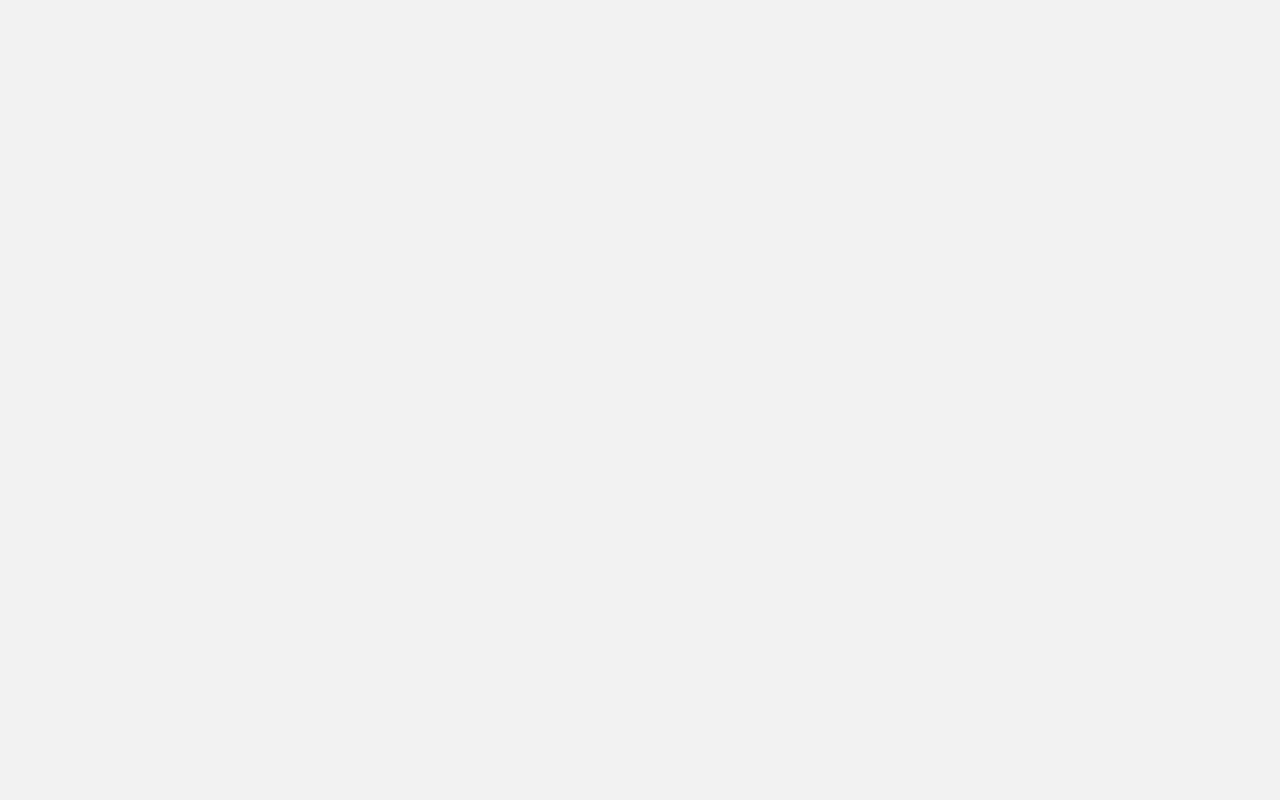
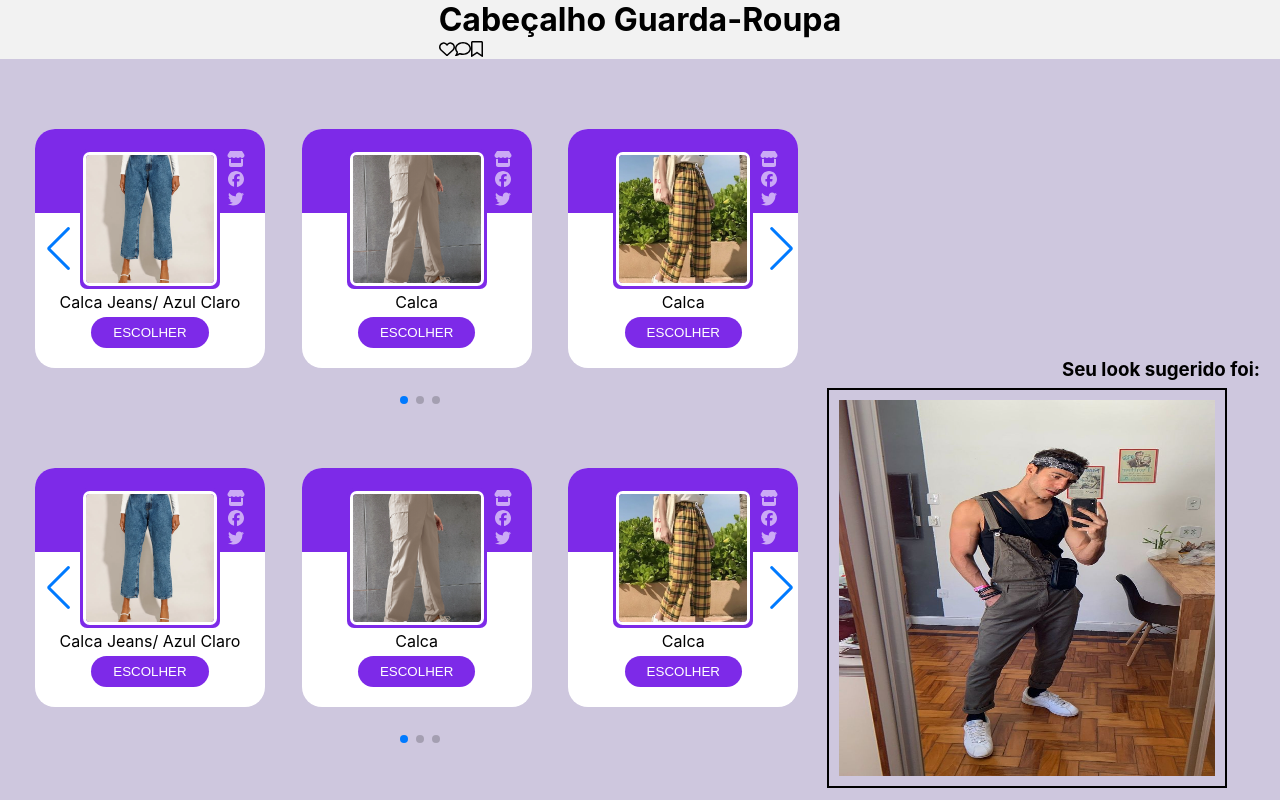
Before and after one commit to Yasmins2s2/projeto-integrador-front-end, a React (Create React App) app: page /GuardaRoupa in a window 1280 px wide. Before the commit this address had no page. Shown: the top 800 px of the page. Built offline with nearby package versions, Linux system fonts and the light colour scheme; a web font is replaced by a local one.

Commit message:
semifinal carrossel

```diff
--- a/src/App.tsx
+++ b/src/App.tsx
@@ -4,7 +4,9 @@
 import CadsatroGuardaRoupa from './CadastroGuardaRoupa';
 import Cadastrar from './components/Cadastrar';
 import Feed from './components/Feed';
+import CabecalhoFeed from './components/Cabecalhofeed';
 import CarrosselGr from './components/CarrosselGr';
+import GuardaRoupa from './components/GuardaRoupa';
 import LoginSite from './components/LoginSite';
 import Eldes from './Eldes';
 
@@ -17,7 +19,9 @@
           <Route path='/login' element={<LoginSite/>} />
           <Route path='/cadastrar' element={<Cadastrar/>} />
           <Route path='/feed' element={<Feed />} />
+          <Route path='/CabecalhoFeed' element={<CabecalhoFeed />}/>
           <Route path='/CarrosselGr' element={<CarrosselGr />}/>
+          <Route path='/GuardaRoupa' element={<GuardaRoupa/>}/>
           <Route path='/cadastro-guarda-roupa' element={<CadsatroGuardaRoupa />} />
         </Routes>
       </BrowserRouter>
--- a/src/components/Cabecalhofeed.css
+++ b/src/components/Cabecalhofeed.css
@@ -27,7 +27,11 @@
     background-color: aqua;
     padding: 50px;
 }
-.icones2{
+.foto1{
+    width:700px ;
+    height: 500px;
+}
+.icones3{
     padding: 10px;
 
 }
--- a/src/components/Cabecalhofeed.tsx
+++ b/src/components/Cabecalhofeed.tsx
@@ -41,7 +41,7 @@
        </main>
        <footer>
          Rodapé
-         <div className='icones2'>
+         <div className='icones3'>
             <FontAwesomeIcon icon={faHouseChimney} />
             <FontAwesomeIcon icon={faMagnifyingGlass} />
             <FontAwesomeIcon icon={faWandMagicSparkles} />
--- a/src/components/Cadastrar.css
+++ b/src/components/Cadastrar.css
@@ -2,7 +2,6 @@
 .main-cadastrar{
     flex-grow: 1;
     width: 100vw;
-
     background: #c3bad8c4;
     display: flex;
     justify-content: center;
--- a/src/components/CarrosselGr.css
+++ b/src/components/CarrosselGr.css
@@ -1,14 +1,9 @@
-.main-guardaroupa{
-    flex-grow: 1;
-    display: flex;
 
-}
 .carrossel-left{
     margin-right: auto;
-    flex-grow: 1;
+    width: 400px !important;
 }
 body{
-    height: 100vh;
     display: flex;
     align-items: center;
     justify-content: center;
@@ -17,7 +12,7 @@
 section .card .image {
     height: 140px;
     width: 140px;
-    border-radius: 50%;
+    border-radius: 5%;
     padding: 3px;
     background: #7d2ae8;
 }
@@ -26,40 +21,36 @@
     height: 100%;
     width: 100%;
     object-fit: cover;
-    border-radius: 50%;
+    border-radius: 5%;
     border: 3px solid #fff;
 }
 .card{
     position: relative;
     border-radius: 20px;
     background: #fff;
-    margin: 15px 0;
+    margin: 50px 0;
     width: 230px;
 }
 .card::before{
     content: "";
     position: absolute;
-    height:55%;
+    height:35%;
     width:100%;
     background: #7d2ae8;
     border-radius: 20px 20px 0 0;
 }
-.card{
-    margin-right: 0;
-    margin-left: 25px;
-}
+
 .card .card-content{
-
     display: flex;
     flex-direction: column;
     align-items: center;
-    padding: 30px;
+    padding: 20px;
     position: relative;
     z-index: 100;
 }
 .card .media-icons{
     position: absolute;
-    top: 10px;
+    top: 20px;
     right: 20px;
     display: flex;
     flex-direction: column;
@@ -68,10 +59,10 @@
 .card .media-icons i{
     color: #fff;
     opacity: 0.6;
-    margin-top: 10px;
     transition: all 0.3s ease;
     cursor: pointer;
 }
+
 
 .card .media-icons i:hover{
     opacity: 1;
@@ -80,14 +71,14 @@
     display: flex;
     flex-direction: column;
     align-items: center;
-    margin-top: 10px;
+    margin-top: 3px;
     color: black;
 }
 .card .button{
     width: 100%;
     display: flex;
     justify-content: space-around;
-    margin-top: 20px;
+    margin-top: 5px;
 
 }
 .card .button button{
@@ -109,7 +100,7 @@
 */
 
 .painel-swipers {
-    width: 900px;
+    width:770px;
     justify-content: left;
     align-content: left;
     position: relative;
@@ -119,12 +110,3 @@
     width: 100%;
     height: auto;
 }
-.carrossel-right{
-    flex-grow: 1;
-    justify-content: center;
-    align-items: center;
-}
-.Borda-look{
-    border: 5px solid rgba(32, 32, 32, 0.555);
-    padding: 50px;
-}
--- a/src/components/CarrosselGr.tsx
+++ b/src/components/CarrosselGr.tsx
@@ -18,7 +18,7 @@
 const CarrosselGr = function() {
     return(
         <>
-        <div className="main-guardaroupa" >
+
         <div className="carrossel-left">
             <div className="painel-swipers">
                     <Swiper
@@ -44,7 +44,7 @@
                                                     <img src={img1} alt="" />
                                                 </div>
                                                 <div className="media-icons">
-                                                <i> <FontAwesomeIcon icon={faStore} /></i>
+                                                <i className="store"> <FontAwesomeIcon icon={faStore} /></i>
                                                     <i> <FontAwesomeIcon icon={faFacebook} /></i>
                                                     <i><FontAwesomeIcon icon={faTwitter} /></i>
                                                 </div>
@@ -70,7 +70,7 @@
                                                     <img src={calca2} alt="" />
                                                 </div>
                                                 <div className="media-icons">
-                                                <i> <FontAwesomeIcon icon={faStore} /></i>
+                                                <i className="store"> <FontAwesomeIcon icon={faStore} /></i>
                                                     <i> <FontAwesomeIcon icon={faFacebook} /></i>
                                                     <i><FontAwesomeIcon icon={faTwitter} /></i>
                                                 </div>
@@ -96,7 +96,7 @@
                                                     <img src={calca3} alt="" />
                                                 </div>
                                                 <div className="media-icons">
-                                                <i> <FontAwesomeIcon icon={faStore} /></i>
+                                                <i className="store"> <FontAwesomeIcon icon={faStore} /></i>
                                                     <i> <FontAwesomeIcon icon={faFacebook} /></i>
                                                     <i><FontAwesomeIcon icon={faTwitter} /></i>
                                                 </div>
@@ -122,7 +122,7 @@
                                                     <img src={calca4} alt="" />
                                                 </div>
                                                 <div className="media-icons">
-                                                <i> <FontAwesomeIcon icon={faStore} /></i>
+                                                <i className="store"> <FontAwesomeIcon icon={faStore} /></i>
                                                     <i> <FontAwesomeIcon icon={faFacebook} /></i>
                                                     <i><FontAwesomeIcon icon={faTwitter} /></i>
                                                 </div>
@@ -148,7 +148,7 @@
                                                     <img src={img1} alt="" />
                                                 </div>
                                                 <div className="media-icons">
-                                                <i> <FontAwesomeIcon icon={faStore} /></i>
+                                                <i className="store"> <FontAwesomeIcon icon={faStore} /></i>
                                                     <i> <FontAwesomeIcon icon={faFacebook} /></i>
                                                     <i><FontAwesomeIcon icon={faTwitter} /></i>
                                                 </div>
@@ -174,7 +174,7 @@
                                                     <img src={img1} alt="" />
                                                 </div>
                                                 <div className="media-icons">
-                                                <i> <FontAwesomeIcon icon={faStore} /></i>
+                                                <i className="store"> <FontAwesomeIcon icon={faStore} /></i>
                                                     <i> <FontAwesomeIcon icon={faFacebook} /></i>
                                                     <i><FontAwesomeIcon icon={faTwitter} /></i>
                                                 </div>
@@ -200,7 +200,7 @@
                                                     <img src={img1} alt="" />
                                                 </div>
                                                 <div className="media-icons">
-                                                <i> <FontAwesomeIcon icon={faStore} /></i>
+                                                <i className="store"> <FontAwesomeIcon icon={faStore} /></i>
                                                     <i> <FontAwesomeIcon icon={faFacebook} /></i>
                                                     <i><FontAwesomeIcon icon={faTwitter} /></i>
                                                 </div>
@@ -226,7 +226,7 @@
                                                     <img src={img1} alt="" />
                                                 </div>
                                                 <div className="media-icons">
-                                                <i> <FontAwesomeIcon icon={faStore} /></i>
+                                                <i className="store"> <FontAwesomeIcon icon={faStore} /></i>
                                                     <i> <FontAwesomeIcon icon={faFacebook} /></i>
                                                     <i><FontAwesomeIcon icon={faTwitter} /></i>
                                                 </div>
@@ -245,17 +245,7 @@
                     </Swiper>
                 </div>
         </div>
-        <div className="textoborda">
-            <h2>Seu look sugerido foi:</h2>
-        </div>
-        <div className="carrossel-right">
-            <div className="Borda-look">
 
-                <img src={calca3} alt="" />
-
-            </div>
-        </div>
-        </div>
         </>
 
 
--- /dev/null
+++ b/src/components/GuardaRoupa.css
@@ -0,0 +1,45 @@
+
+.main-guardaroupa{
+    flex-grow: 1;
+    width: 100vw;
+    background: #c3bad8c4;
+    display: flex;
+    justify-content: center;
+    align-items: center;
+    padding: 20px;
+}
+.left-guardaroupa{
+    flex-grow: 1;
+    display: flex;
+    justify-content: center;
+    justify-items: center;
+    flex-direction: column;
+    margin-left: 15px;
+}
+
+
+.rigth-guardaroupa{
+    flex-grow: 1;
+    display: flex;
+    justify-content: right;
+
+}
+
+.card-imagem{
+    width: 20px;
+    display: flex;
+    justify-content: center;
+    align-items: center;
+    flex-direction: column;
+    padding: 30px 35px;
+}
+.card-imagem img{
+    width: 400px;
+    height: 400px;
+    border: 2px solid black;
+    padding: 10px;
+}
+.iconesg .iconegr1 .iconegr2 .iconegr3{
+   text-align: right;
+
+}
--- /dev/null
+++ b/src/components/GuardaRoupa.tsx
@@ -0,0 +1,45 @@
+import './GuardaRoupa.css'
+import {FontAwesomeIcon} from '@fortawesome/react-fontawesome';
+import {faHeart, faSquarePlus, faUser, faComment, faBookmark} from '@fortawesome/free-regular-svg-icons';
+import {faLocationArrow, faHouseChimney, faMagnifyingGlass, faWandMagicSparkles} from '@fortawesome/free-solid-svg-icons';
+import CarrosselGr from "./CarrosselGr";
+import imagem1 from "../imagens/roupa.jpg"
+
+const GuardaRoupa = function() {
+    return(
+            <>
+                <div>
+                    <header>
+                        <h1>Cabeçalho Guarda-Roupa</h1>
+                        <div className='iconesgr'>
+                        <i className='iconegr1'><FontAwesomeIcon icon={faHeart} /></i>
+                        <i className='iconegr2'><FontAwesomeIcon icon={faComment} /></i>
+                        <i className='iconegr3'><FontAwesomeIcon icon={faBookmark} /></i>
+                        </div>
+
+                    </header>
+                </div>
+                <div className='main-guardaroupa'>
+                    <div className='left-guardaroupa'>
+                        <CarrosselGr></CarrosselGr>
+                        <CarrosselGr></CarrosselGr>
+                        <CarrosselGr></CarrosselGr>
+                    </div>
+                    <div className="rigth-guardaroupa">
+                        <div className="card-imagem">
+                            <img src={imagem1} alt="" />
+                        </div>
+                       <h3 className='texto-rigth'>Seu look sugerido foi:</h3>
+                    </div>
+                </div>
+
+                <div>
+                    <footer>
+                        fim
+                    </footer>
+                </div>
+            </>
+     );
+}
+
+export default GuardaRoupa;
```
